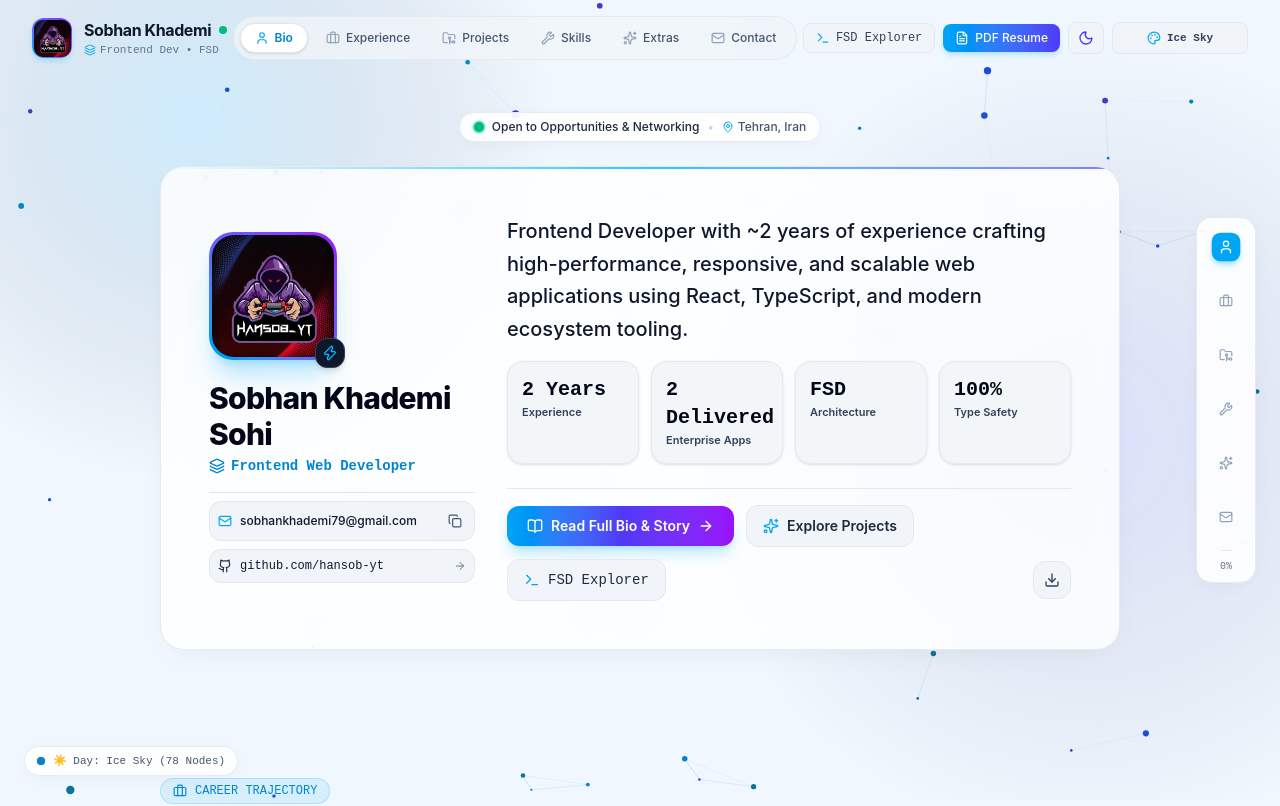
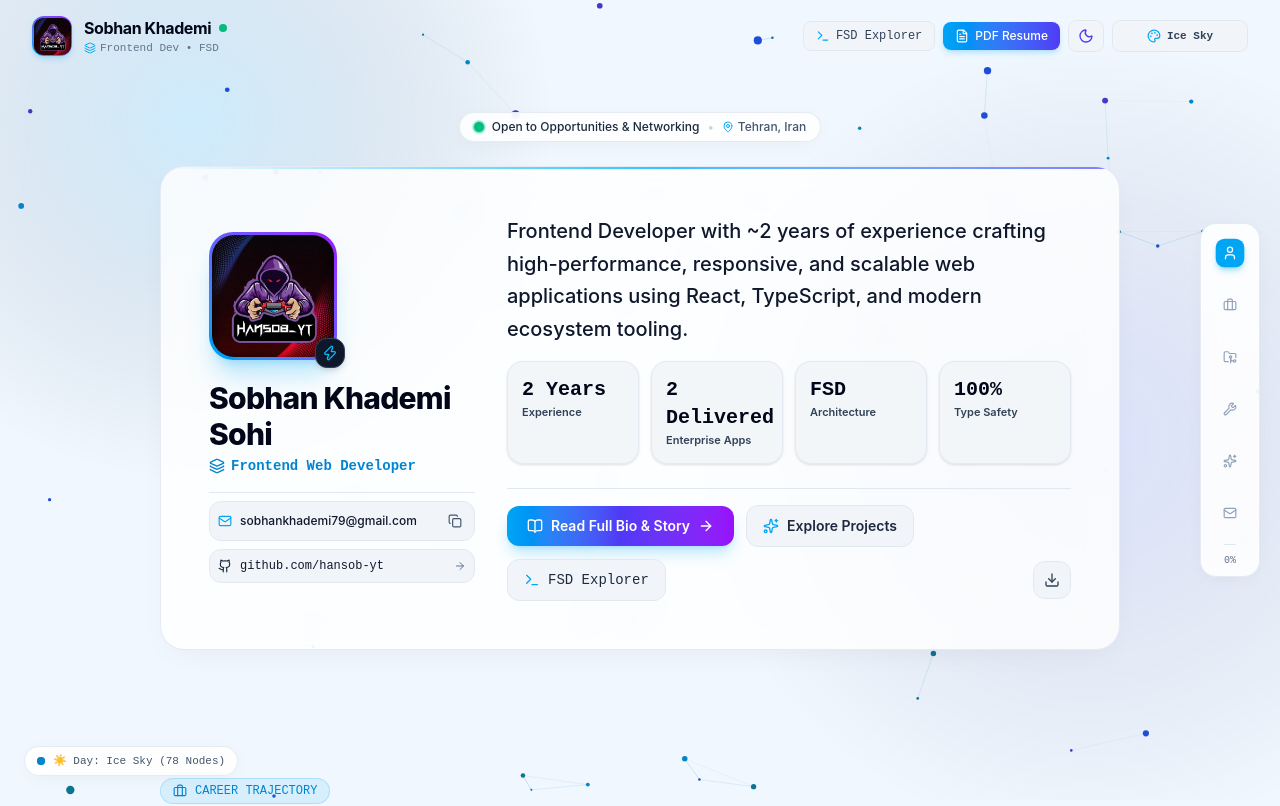
Before and after one commit to hansob-yt/myCV, a React (Vite) app: page / in a window 1280 px wide. Shown: the top 806 px of the page. Built offline with nearby package versions, Linux system fonts and the light colour scheme.

Commit message:
fix(navBar): removed the top nav bar

```diff
--- a/src/features/scroll-nav-dock/ui/InteractiveScrollControls.tsx
+++ b/src/features/scroll-nav-dock/ui/InteractiveScrollControls.tsx
@@ -69,10 +69,10 @@ export const InteractiveScrollControls: React.FC<InteractiveScrollControlsProps>
         />
       </div>
 
-      {/* 2. Floating Interactive Section Dock (Desktop Right Edge) */}
+      {/* 2. Floating Interactive Section Dock (Desktop & Tablet Right Edge) */}
       <aside
         aria-label="Section Quick Jump Dock"
-        className="hidden lg:flex fixed right-6 top-1/2 -translate-y-1/2 z-40 flex-col items-center gap-3 p-2 rounded-2xl glass-panel border border-slate-200/80 dark:border-slate-800/80 shadow-xl shadow-slate-900/10 no-print"
+        className="hidden md:flex fixed right-5 top-1/2 -translate-y-1/2 z-40 flex-col items-center gap-2.5 p-2 rounded-2xl glass-panel border border-slate-200/80 dark:border-slate-800/80 shadow-xl shadow-slate-900/10 no-print"
       >
         {sections.map((sec) => {
           const isActive = activeSection === sec.id;
--- a/src/widgets/navbar/ui/Navbar.tsx
+++ b/src/widgets/navbar/ui/Navbar.tsx
@@ -5,15 +5,7 @@ import { handlePdfResumeExport } from '../../../features/pdf-export';
 import {
   Terminal,
   FileText,
-  Menu,
-  X,
-  Sparkles,
-  Layers,
-  Briefcase,
-  FolderGit2,
-  Wrench,
-  Mail,
-  User
+  Layers
 } from 'lucide-react';
 
 interface NavbarProps {
@@ -24,11 +16,9 @@ interface NavbarProps {
 
 export const Navbar: React.FC<NavbarProps> = ({
   onOpenTerminal,
-  onPrintResume,
-  activeSection
+  onPrintResume
 }) => {
   const [isScrolled, setIsScrolled] = useState(false);
-  const [mobileMenuOpen, setMobileMenuOpen] = useState(false);
 
   useEffect(() => {
     const handleScroll = () => {
@@ -38,22 +28,9 @@ export const Navbar: React.FC<NavbarProps> = ({
     return () => window.removeEventListener('scroll', handleScroll);
   }, []);
 
-  const navLinks = [
-    { name: 'Bio', href: '#bio', icon: User, id: 'bio' },
-    { name: 'Experience', href: '#experience', icon: Briefcase, id: 'experience' },
-    { name: 'Projects', href: '#projects', icon: FolderGit2, id: 'projects' },
-    { name: 'Skills', href: '#skills', icon: Wrench, id: 'skills' },
-    { name: 'Extras', href: '#extras', icon: Sparkles, id: 'extras' },
-    { name: 'Contact', href: '#contact', icon: Mail, id: 'contact' },
-  ];
-
-  const handleNavClick = (e: React.MouseEvent<HTMLAnchorElement>, href: string) => {
+  const handleLogoClick = (e: React.MouseEvent<HTMLAnchorElement>) => {
     e.preventDefault();
-    setMobileMenuOpen(false);
-    const target = document.querySelector(href);
-    if (target) {
-      target.scrollIntoView({ behavior: 'smooth', block: 'start' });
-    }
+    window.scrollTo({ top: 0, behavior: 'smooth' });
   };
 
   const handlePrint = () => {
@@ -71,7 +48,7 @@ export const Navbar: React.FC<NavbarProps> = ({
         {/* Logo / Monogram */}
         <a
           href="#bio"
-          onClick={(e) => handleNavClick(e, '#bio')}
+          onClick={handleLogoClick}
           className="group flex items-center gap-3 cursor-pointer focus:outline-none shrink-0"
         >
           <div className="relative w-10 h-10 rounded-xl bg-gradient-to-tr from-sky-500 via-indigo-500 to-purple-600 p-[1.5px] shadow-md shadow-sky-500/20 group-hover:shadow-sky-500/40 group-hover:scale-105 transition-all duration-300 shrink-0">
@@ -96,7 +73,7 @@ export const Navbar: React.FC<NavbarProps> = ({
           </div>
           <div className="flex flex-col">
             <div className="flex items-center gap-2">
-              <span className="font-bold text-base text-slate-900 dark:text-white tracking-tight group-hover:text-sky-500 dark:group-hover:text-sky-400 transition-colors whitespace-nowrap">
+              <span className="font-bold text-base text-slate-950 dark:text-white tracking-tight group-hover:text-sky-500 dark:group-hover:text-sky-400 transition-colors whitespace-nowrap">
                 Sobhan Khademi
               </span>
               <span className="w-2 h-2 rounded-full bg-emerald-500 animate-pulse shrink-0" title="Available for opportunities" />
@@ -108,34 +85,12 @@ export const Navbar: React.FC<NavbarProps> = ({
           </div>
         </a>
 
-        {/* Desktop Navigation Links */}
-        <nav className="hidden md:flex items-center gap-1 bg-slate-100/80 dark:bg-slate-900/70 p-1.5 rounded-full border border-slate-200/80 dark:border-slate-800/80 backdrop-blur-md shrink-0">
-          {navLinks.map((link) => {
-            const isActive = activeSection === link.id;
-            return (
-              <a
-                key={link.id}
-                href={link.href}
-                onClick={(e) => handleNavClick(e, link.href)}
-                className={`px-3.5 py-1.5 rounded-full text-xs font-medium transition-all duration-200 flex items-center gap-1.5 whitespace-nowrap ${
-                  isActive
-                    ? 'bg-white dark:bg-slate-800 text-sky-600 dark:text-sky-400 shadow-sm font-semibold border border-slate-200 dark:border-slate-700/60'
-                    : 'text-slate-600 dark:text-slate-400 hover:text-slate-900 dark:hover:text-white hover:bg-slate-200/60 dark:hover:bg-slate-800/50'
-                }`}
-              >
-                <link.icon className={`w-3.5 h-3.5 shrink-0 ${isActive ? 'text-sky-500' : 'text-slate-400'}`} />
-                <span>{link.name}</span>
-              </a>
-            );
-          })}
-        </nav>
-
-        {/* Actions (Code Explorer, PDF Resume, Theme Switcher) */}
-        <div className="hidden sm:flex items-center gap-2 shrink-0">
-          {/* Terminal / Code Explorer Button */}
+        {/* Action Controls (FSD Explorer, PDF Resume, Theme Switcher) */}
+        <div className="flex items-center gap-2 shrink-0">
+          {/* FSD Code Explorer Button */}
           <button
             onClick={onOpenTerminal}
-            className="flex items-center justify-center gap-1.5 px-3 py-1.5 rounded-lg text-xs font-mono font-medium text-slate-700 dark:text-slate-300 bg-slate-100 dark:bg-slate-800/80 hover:bg-sky-500/10 hover:text-sky-600 dark:hover:text-sky-400 border border-slate-200 dark:border-slate-700/60 transition-all hover:scale-105 active:scale-95 cursor-pointer shrink-0"
+            className="hidden sm:flex items-center justify-center gap-1.5 px-3 py-1.5 rounded-lg text-xs font-mono font-medium text-slate-700 dark:text-slate-300 bg-slate-100 dark:bg-slate-800/80 hover:bg-sky-500/10 hover:text-sky-600 dark:hover:text-sky-400 border border-slate-200 dark:border-slate-700/60 transition-all hover:scale-105 active:scale-95 cursor-pointer shrink-0"
             title="Open FSD Architecture Code Explorer"
           >
             <Terminal className="w-3.5 h-3.5 text-sky-500 shrink-0" />
@@ -145,7 +100,7 @@ export const Navbar: React.FC<NavbarProps> = ({
           {/* PDF Resume Trigger */}
           <button
             onClick={handlePrint}
-            className="flex items-center justify-center gap-1.5 px-3 py-1.5 rounded-lg text-xs font-medium text-white bg-gradient-to-r from-sky-500 to-indigo-600 hover:from-sky-400 hover:to-indigo-500 shadow-md shadow-sky-500/20 hover:shadow-sky-500/30 transition-all hover:scale-105 active:scale-95 cursor-pointer shrink-0"
+            className="hidden sm:flex items-center justify-center gap-1.5 px-3 py-1.5 rounded-lg text-xs font-medium text-white bg-gradient-to-r from-sky-500 to-indigo-600 hover:from-sky-400 hover:to-indigo-500 shadow-md shadow-sky-500/20 hover:shadow-sky-500/30 transition-all hover:scale-105 active:scale-95 cursor-pointer shrink-0"
             title="Download / Print PDF Resume"
           >
             <FileText className="w-3.5 h-3.5 shrink-0" />
@@ -156,65 +111,7 @@ export const Navbar: React.FC<NavbarProps> = ({
           <ThemeSwitcher variant="navbar" />
         </div>
 
-        {/* Mobile Menu Buttons */}
-        <div className="flex sm:hidden items-center gap-1.5 shrink-0">
-          <ThemeSwitcher variant="compact" />
-          <button
-            onClick={() => setMobileMenuOpen(!mobileMenuOpen)}
-            className="w-9 h-9 flex items-center justify-center rounded-lg text-slate-700 dark:text-slate-300 bg-slate-100 dark:bg-slate-800 border border-slate-200 dark:border-slate-700 cursor-pointer shrink-0"
-            aria-label="Toggle navigation menu"
-          >
-            {mobileMenuOpen ? <X className="w-5 h-5" /> : <Menu className="w-5 h-5" />}
-          </button>
-        </div>
-
       </div>
-
-      {/* Mobile Dropdown Menu */}
-      {mobileMenuOpen && (
-        <div className="sm:hidden px-4 pt-3 pb-6 bg-white/95 dark:bg-[#0d1117]/95 backdrop-blur-2xl border-b border-slate-200 dark:border-slate-800 animate-fadeIn">
-          <div className="flex flex-col gap-1.5 mb-4">
-            {navLinks.map((link) => (
-              <a
-                key={link.id}
-                href={link.href}
-                onClick={(e) => handleNavClick(e, link.href)}
-                className={`px-4 py-2.5 rounded-xl text-sm font-medium flex items-center gap-3 ${
-                  activeSection === link.id
-                    ? 'bg-sky-500/10 text-sky-600 dark:text-sky-400 font-semibold'
-                    : 'text-slate-700 dark:text-slate-300 hover:bg-slate-100 dark:hover:bg-slate-800/60'
-                }`}
-              >
-                <link.icon className="w-4 h-4 text-sky-500" />
-                <span>{link.name}</span>
-              </a>
-            ))}
-          </div>
-
-          <div className="flex flex-col gap-2 pt-3 border-t border-slate-200 dark:border-slate-800">
-            <button
-              onClick={() => {
-                setMobileMenuOpen(false);
-                onOpenTerminal();
-              }}
-              className="w-full flex items-center justify-center gap-2 py-2.5 px-4 rounded-xl text-xs font-mono font-medium text-slate-800 dark:text-slate-200 bg-slate-100 dark:bg-slate-800 border border-slate-200 dark:border-slate-700"
-            >
-              <Terminal className="w-4 h-4 text-sky-500" />
-              <span>Launch FSD Code Explorer</span>
-            </button>
-            <button
-              onClick={() => {
-                setMobileMenuOpen(false);
-                handlePrint();
-              }}
-              className="w-full flex items-center justify-center gap-2 py-2.5 px-4 rounded-xl text-xs font-medium text-white bg-gradient-to-r from-sky-500 to-indigo-600 shadow-md shadow-sky-500/20"
-            >
-              <FileText className="w-4 h-4" />
-              <span>Download / Print PDF Resume</span>
-            </button>
-          </div>
-        </div>
-      )}
     </header>
   );
 };
```
